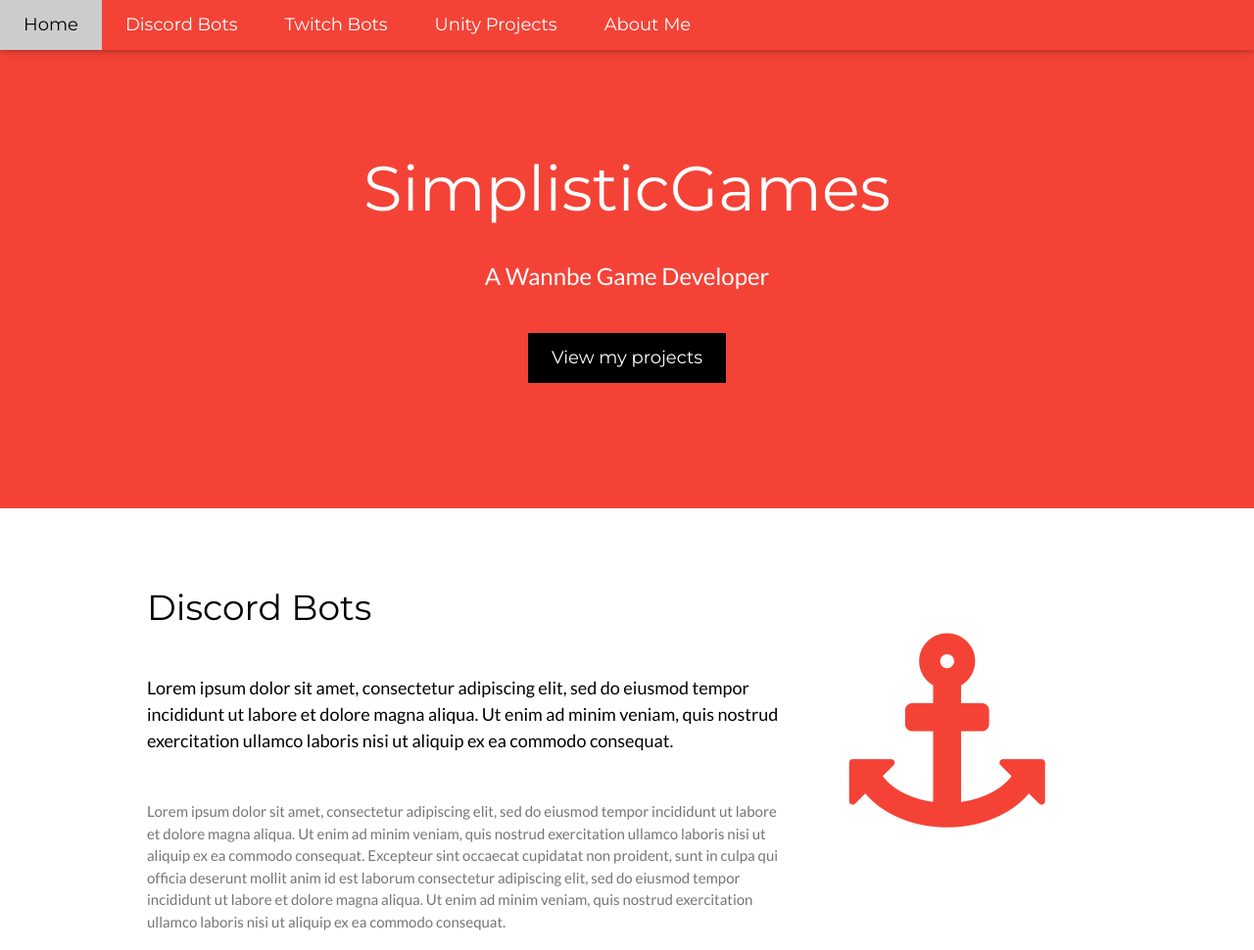
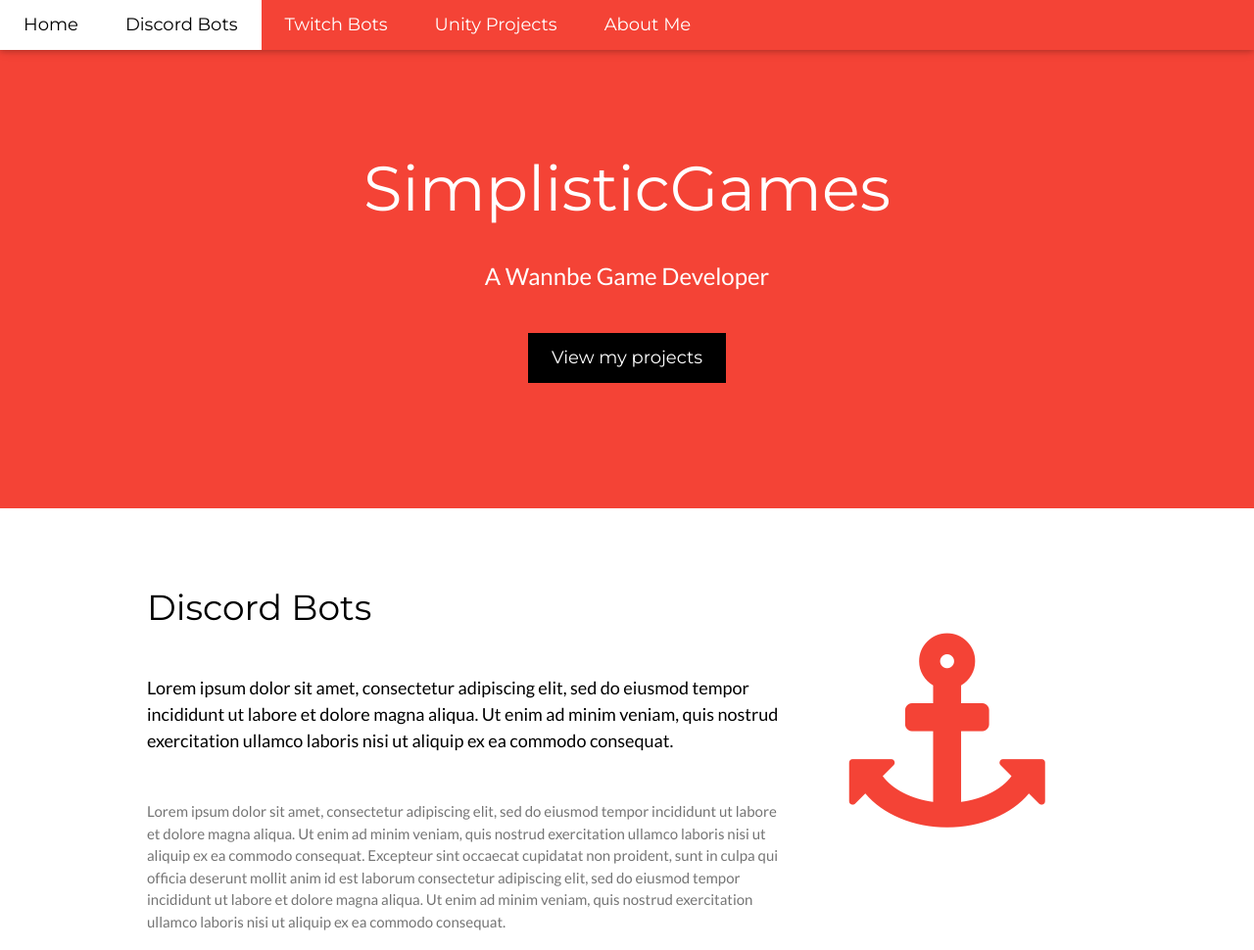
Before and after one commit to SimplisticGames/simplisticgames.github.io, a plain HTML site: page discordbots.html in a window 1280 px wide. Shown: the top 970 px of the page at 98% size. Drawn offline with nearby package versions, Linux system fonts and the light colour scheme.

Commit message:
Update discordbots.html

```diff
--- a/discordbots.html
+++ b/discordbots.html
@@ -18,8 +18,8 @@
 <div class="w3-top">
   <div class="w3-bar w3-red w3-card w3-left-align w3-large">
     <a class="w3-bar-item w3-button w3-hide-medium w3-hide-large w3-right w3-padding-large w3-hover-white w3-large w3-red" href="javascript:void(0);" onclick="myFunction()" title="Toggle Navigation Menu"><i class="fa fa-bars"></i></a>
-    <a href="index.html" class="w3-bar-item w3-button w3-padding-large w3-white">Home</a>
-    <a href="discordbots.html" class="w3-bar-item w3-button w3-hide-small w3-padding-large w3-hover-white">Discord Bots</a>
+    <a href="index.html" class="w3-bar-item w3-button w3-padding-large w3-hover-white">Home</a>
+    <a href="discordbots.html" class="w3-bar-item w3-button w3-hide-small w3-padding-large w3-white">Discord Bots</a>
     <a href="twitchbots.html" class="w3-bar-item w3-button w3-hide-small w3-padding-large w3-hover-white">Twitch Bots</a>
     <a href="gamedevelopment.html" class="w3-bar-item w3-button w3-hide-small w3-padding-large w3-hover-white">Unity Projects</a>
     <a href="aboutme.html" class="w3-bar-item w3-button w3-hide-small w3-padding-large w3-hover-white">About Me</a>
```
